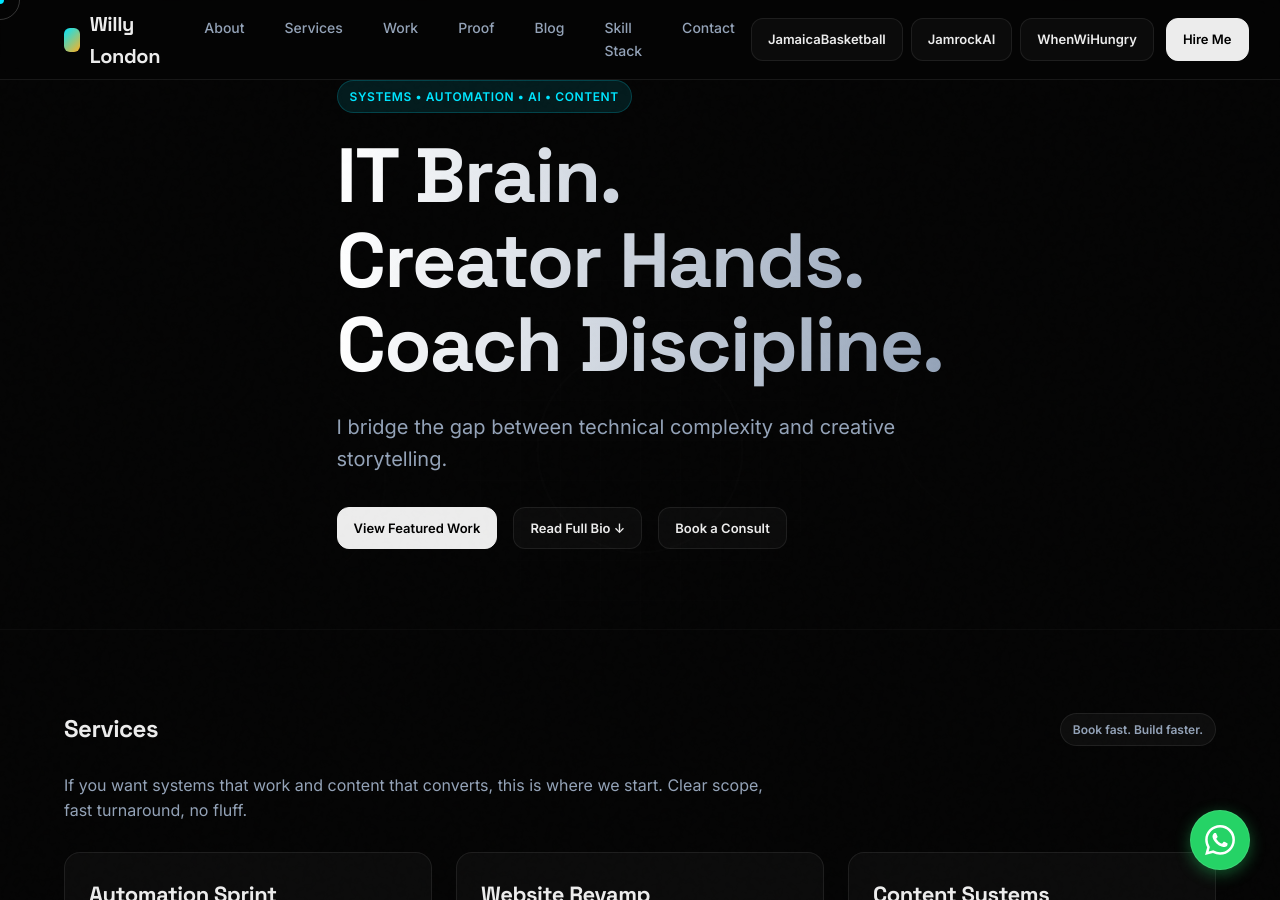
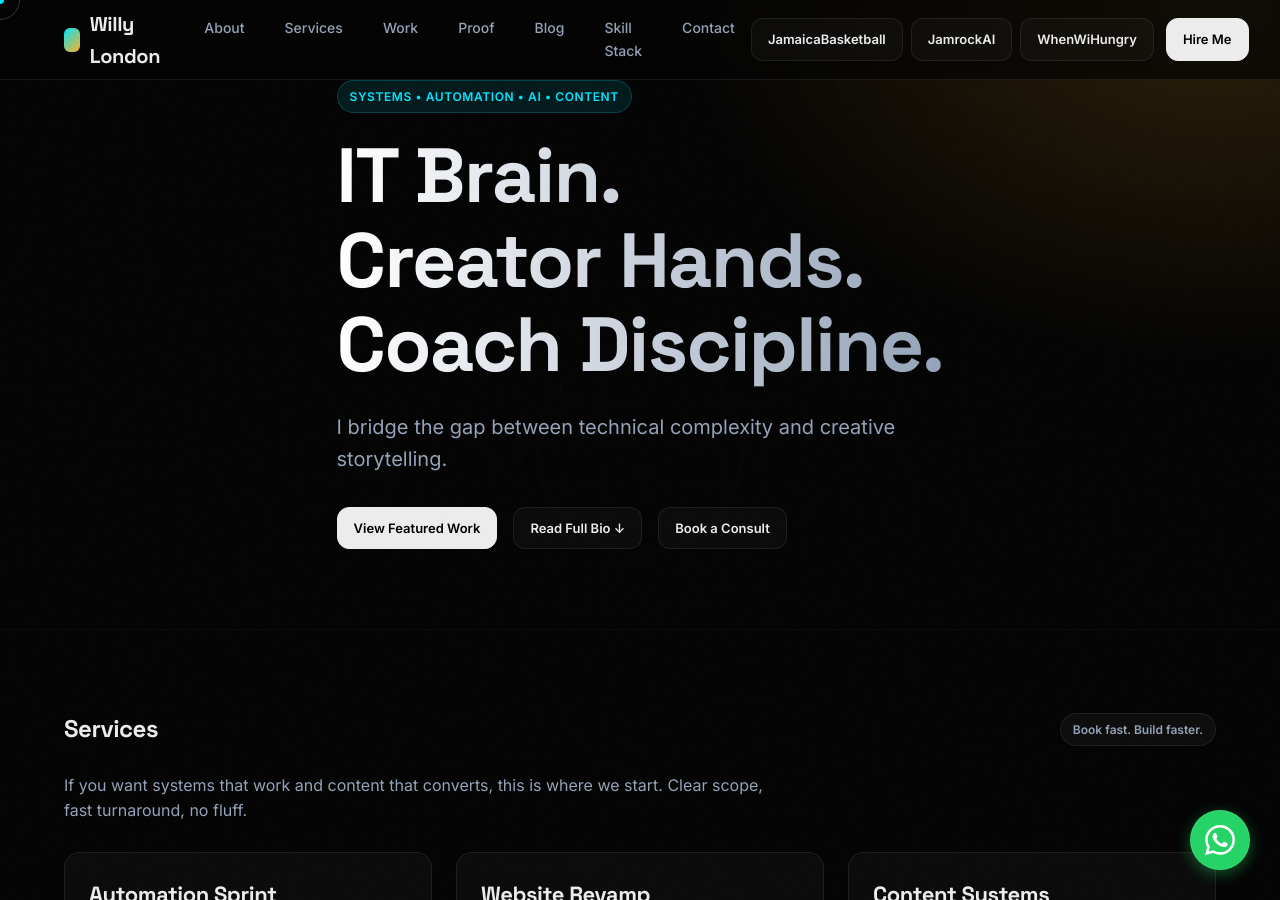
Before and after one commit to willylondon/creative-technician, a Jekyll site: the page built from index.html, in a window 1280 px wide and 900 px high. Built offline with Jekyll 4.4.1, drawn with Linux system fonts in a browser that asks for light colours; comment, search, counter and statistics services are not loaded.

Commit message:
Enhance background atmosphere

```diff
--- a/index.html
+++ b/index.html
@@ -67,7 +67,11 @@
 
     body {
       margin: 0;
-      background-color: var(--bg);
+      background:
+        radial-gradient(1200px 700px at 10% -10%, rgba(0, 229, 255, 0.18), transparent 55%),
+        radial-gradient(900px 600px at 95% 0%, rgba(255, 176, 32, 0.16), transparent 60%),
+        radial-gradient(700px 520px at 30% 100%, rgba(0, 229, 255, 0.12), transparent 60%),
+        var(--bg);
       color: var(--text-main);
       font-family: 'Inter', sans-serif;
       line-height: 1.6;
```
